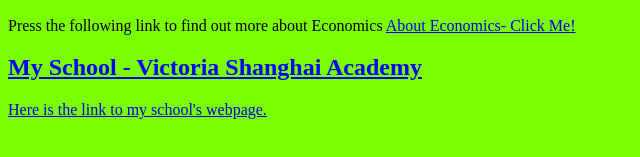
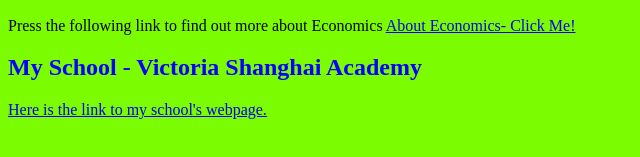
Before and after one commit to arvinip4890/arvinip4890.github.io, a plain HTML site: page index.html in a window 1280 px wide. Shown: the part 357-514 px from the top of the page, 0-640 px from the left. Drawn offline with Linux system fonts and the light colour scheme.

Commit message:
Add files via upload

```diff
--- a/index.html
+++ b/index.html
@@ -35,7 +35,7 @@
 		<h2>My travel experience</h2>
 		<p>I love travel. AT A LOW COST! (I have never stay in a hotel!)
 		<h2>My hobbies</h2>
-		<p>Press the following link to find out more about Economics <a href="economic.html">About Economics- Click Me! </p>
+		<p>Press the following link to find out more about Economics <a href="economic.html">About Economics- Click Me!</a>
 		<h2>My School - Victoria Shanghai Academy</h2>
 		<a href="http://www.vsa.edu.hk/"> Here is the link to my school's webpage.
 	</body>
```
